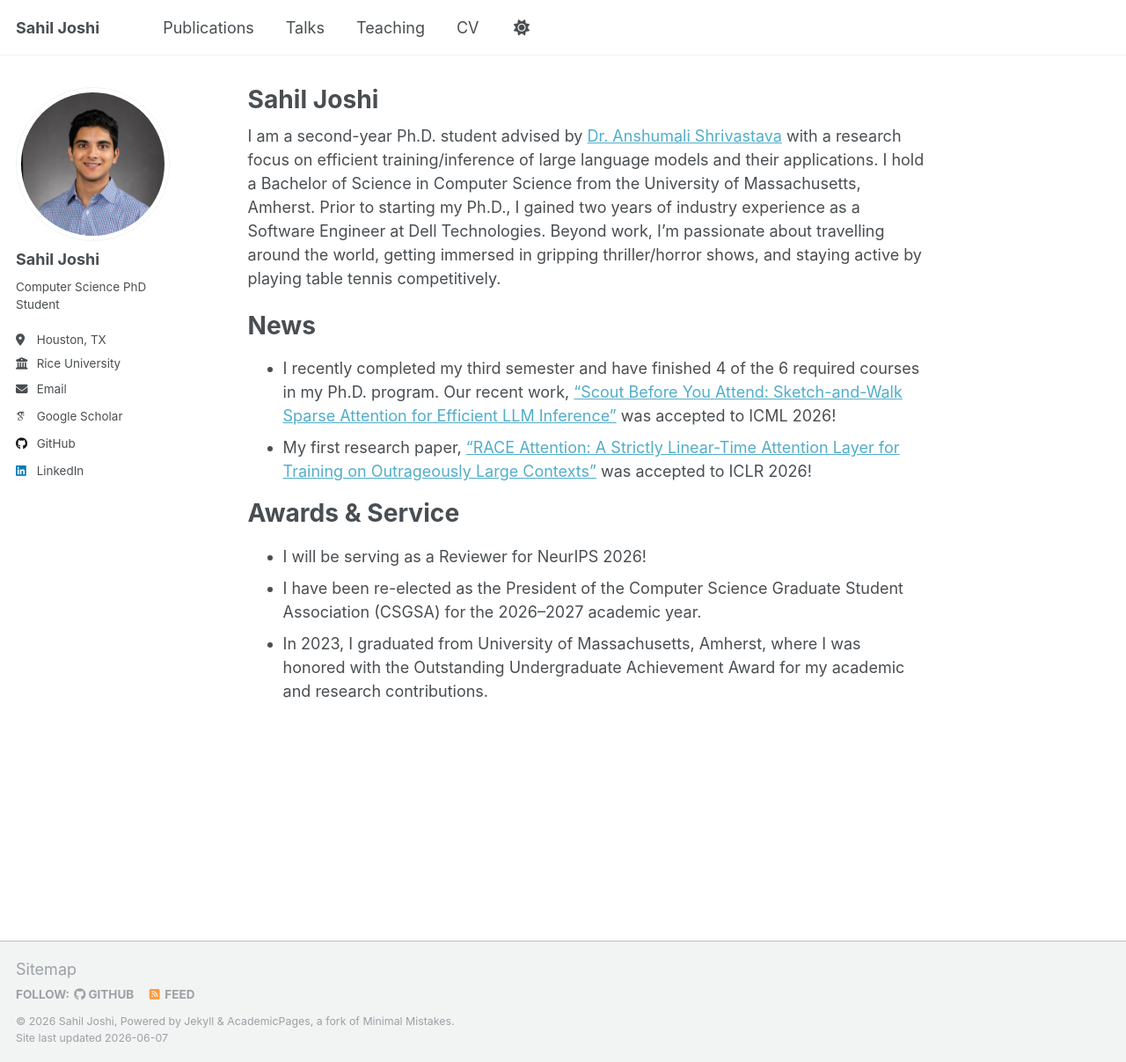
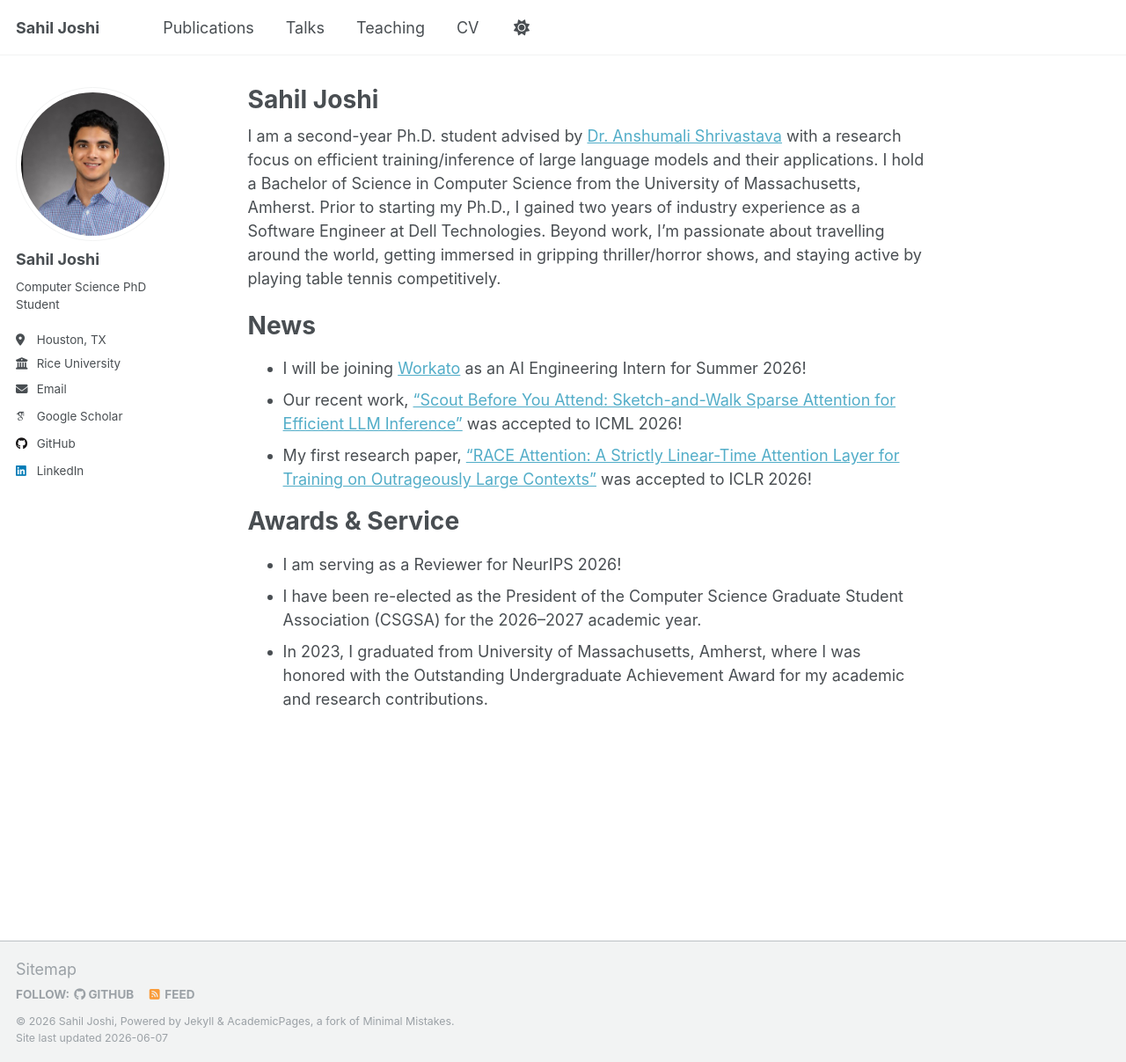
Before and after one commit to sahiljoshi515/sahiljoshi515.github.io, a Jekyll site: the page built from _pages/about.md, in a window 1280 px wide and 1207 px high. Shown: the whole window at 88% size. Built offline with Jekyll 4.4.1, drawn with Linux system fonts in a browser that asks for light colours; some web fonts are replaced.

Commit message:
Update about page with recent achievements and internships

```diff
--- a/_pages/about.md
+++ b/_pages/about.md
@@ -12,11 +12,12 @@ I am a second-year Ph.D. student advised by [Dr. Anshumali Shrivastava](https://
 
 News
 ======
-- I recently completed my third semester and have finished 4 of the 6 required courses in my Ph.D. program. Our recent work, ["Scout Before You Attend: Sketch-and-Walk Sparse Attention for Efficient LLM Inference"](https://arxiv.org/abs/2602.07397) was accepted to ICML 2026!
+- I will be joining [Workato](https://www.workato.com/) as an AI Engineering Intern for Summer 2026!
+- Our recent work, ["Scout Before You Attend: Sketch-and-Walk Sparse Attention for Efficient LLM Inference"](https://arxiv.org/abs/2602.07397) was accepted to ICML 2026!
 - My first research paper, ["RACE Attention: A Strictly Linear-Time Attention Layer for Training on Outrageously Large Contexts"](https://arxiv.org/abs/2510.04008) was accepted to ICLR 2026!
 
 Awards & Service
 ======
-- I will be serving as a Reviewer for NeurIPS 2026!
+- I am serving as a Reviewer for NeurIPS 2026!
 - I have been re-elected as the President of the Computer Science Graduate Student Association (CSGSA) for the 2026–2027 academic year.
 - In 2023, I graduated from University of Massachusetts, Amherst, where I was honored with the Outstanding Undergraduate Achievement Award for my academic and research contributions.
```
